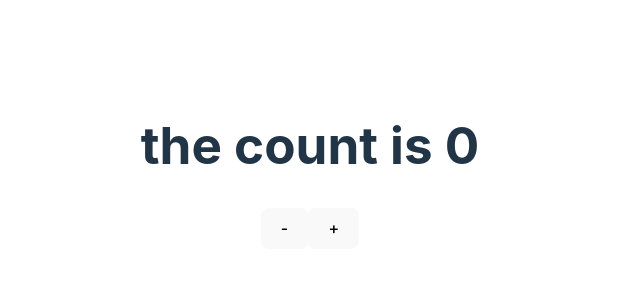
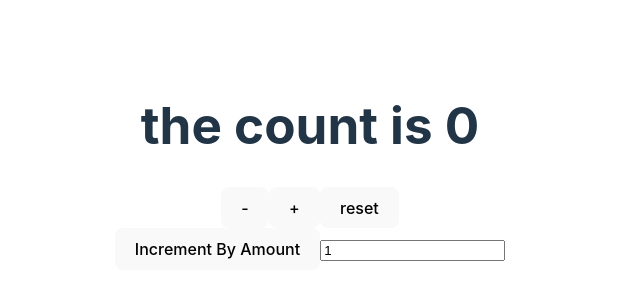
Before and after one commit to vguenoff/rtk-complete, a React (Vite) app: page /counter in a window 1280 px wide. Shown: the part 234-534 px from the top of the page, without its empty margins (330-970 px from the left). Built offline with nearby package versions, Linux system fonts and the light colour scheme.

Commit message:
Add router to sepatate lessons

```diff
--- a/package.json
+++ b/package.json
@@ -12,7 +12,8 @@
         "@reduxjs/toolkit": "^1.8.5",
         "react": "^18.2.0",
         "react-dom": "^18.2.0",
-        "react-redux": "^8.0.2"
+        "react-redux": "^8.0.2",
+        "react-router-dom": "^6.4.0"
     },
     "devDependencies": {
         "@types/react": "^18.0.17",
--- a/src/App.jsx
+++ b/src/App.jsx
@@ -1,10 +1,18 @@
+import { Link } from 'react-router-dom'
+
 import './App.css'
 import Counter from './Counter'
 
 export default function App() {
     return (
         <div className="App">
-            <Counter />
+            <nav>
+                <ul>
+                    <li>
+                        <Link to="/counter">Counter</Link>
+                    </li>
+                </ul>
+            </nav>
         </div>
     )
 }
--- a/src/Counter.jsx
+++ b/src/Counter.jsx
@@ -1,17 +1,34 @@
+import { useState } from 'react'
 import { useDispatch, useSelector } from 'react-redux'
-import { increment, decrement } from '@/features/counterSlice'
+import {
+    increment,
+    decrement,
+    reset,
+    incrementByAmount,
+} from '@/features/counterSlice'
 
 export default function Counter() {
+    const [amount, setAmount] = useState(1)
+
     const { count } = useSelector(store => store.counterReducer)
     const dispatch = useDispatch()
 
     return (
-        <>
-            <div className="card">
-                <h1>the count is {count}</h1>
-                <button onClick={() => dispatch(decrement())}>-</button>
-                <button onClick={() => dispatch(increment())}>+</button>
+        <div className="card">
+            <h1>the count is {count}</h1>
+            <button onClick={() => dispatch(decrement())}>-</button>
+            <button onClick={() => dispatch(increment())}>+</button>
+            <button onClick={() => dispatch(reset())}>reset</button>
+            <div>
+                <button onClick={() => dispatch(incrementByAmount(amount))}>
+                    Increment By Amount
+                </button>
+                <input
+                    type="number"
+                    value={amount}
+                    onChange={({ target }) => setAmount(Number(target.value))}
+                />
             </div>
-        </>
+        </div>
     )
 }
--- a/src/features/counterSlice.js
+++ b/src/features/counterSlice.js
@@ -14,9 +14,16 @@ export const counterSlice = createSlice({
         decrement: state => {
             state.count -= 1
         },
+        reset: state => {
+            state.count = 0
+        },
+        incrementByAmount: (state, action) => {
+            state.count += action.payload
+        },
     },
 })
 
-export const { increment, decrement } = counterSlice.actions
+export const { increment, decrement, reset, incrementByAmount } =
+    counterSlice.actions
 
 export default counterSlice.reducer
--- a/src/main.jsx
+++ b/src/main.jsx
@@ -2,14 +2,21 @@ import React from 'react'
 import ReactDOM from 'react-dom/client'
 import { Provider } from 'react-redux'
 import { store } from '@/app/store'
+import { BrowserRouter, Route, Routes } from 'react-router-dom'
 
 import App from './App'
+import Counter from './Counter'
 import './index.css'
 
 ReactDOM.createRoot(document.getElementById('root')).render(
     <React.StrictMode>
         <Provider {...{ store }}>
-            <App />
+            <BrowserRouter>
+                <Routes>
+                    <Route path="/" element={<App />} />
+                    <Route path="counter" element={<Counter />} />
+                </Routes>
+            </BrowserRouter>
         </Provider>
     </React.StrictMode>,
 )
```
Also changed, not shown: 1 other file (tests, documents, lock files or other folders).
